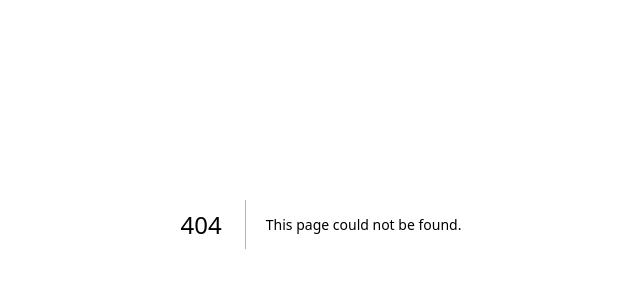
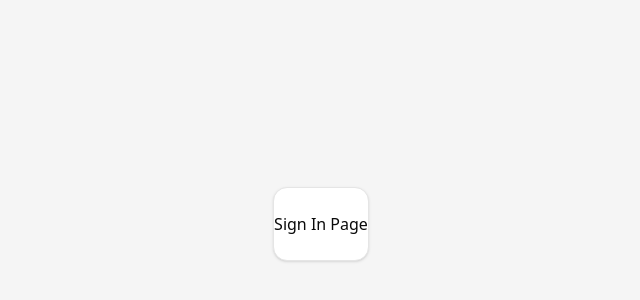
Before and after one commit to HarshithRajesh/MeetAI, a Next.js app in the folder meetai/: page /sign-in in a window 1280 px wide. Before the commit this address had no page. Shown: the part 176-476 px from the top of the page, without its empty margins (319-959 px from the left). Built offline with nearby package versions, Linux system fonts and the light colour scheme.

Commit message:
authentication ui setup 01

```diff
--- /dev/null
+++ b/meetai/app/(auth)/layout.tsx
@@ -0,0 +1,14 @@
+interface Props{
+    children: React.ReactNode;
+}
+const Layout = ({children}: Props) =>{
+    return (
+        <div className="bg-muted flex min-h-svh flex-col items-center justify-center p-6 md:p-10">
+      <div className="w-full max-w-sm md:max-w-3xl"></div>
+        <div>
+            {children}
+        </div>
+    </div>
+    )
+}
+export default Layout;
--- /dev/null
+++ b/meetai/app/(auth)/sign-in/page.tsx
@@ -0,0 +1,10 @@
+import { Card } from "@/components/ui/card";
+const Page = () => {
+  return (
+
+        <Card>Sign In Page</Card>
+
+  );
+};
+
+export default Page;
--- /dev/null
+++ b/meetai/app/(auth)/sign-up/page.tsx
@@ -0,0 +1,10 @@
+import { Card } from '@/components/ui/card';
+const Page = () => {
+  return (
+
+      <Card>Sign Up Page</Card>
+
+  );
+};
+
+export default Page;
```
Also changed, not shown: meetai/modules/auth/ui/views/sign-in-view.tsx (added), 1 other file (tests, documents, lock files or other folders).
